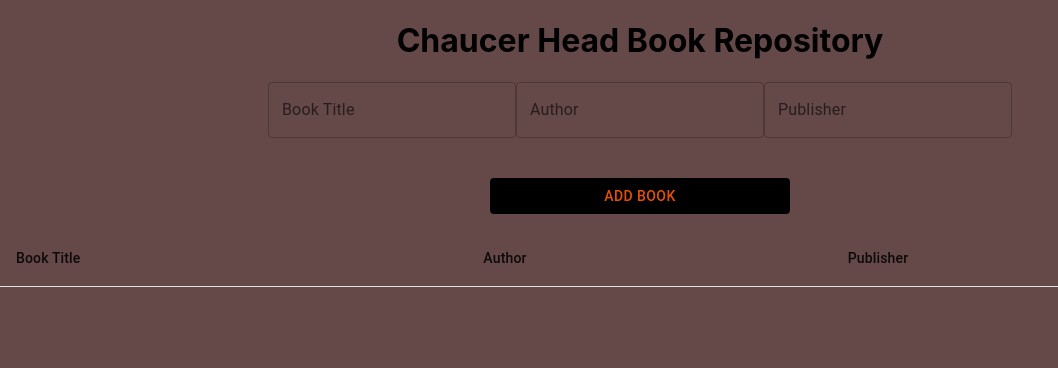
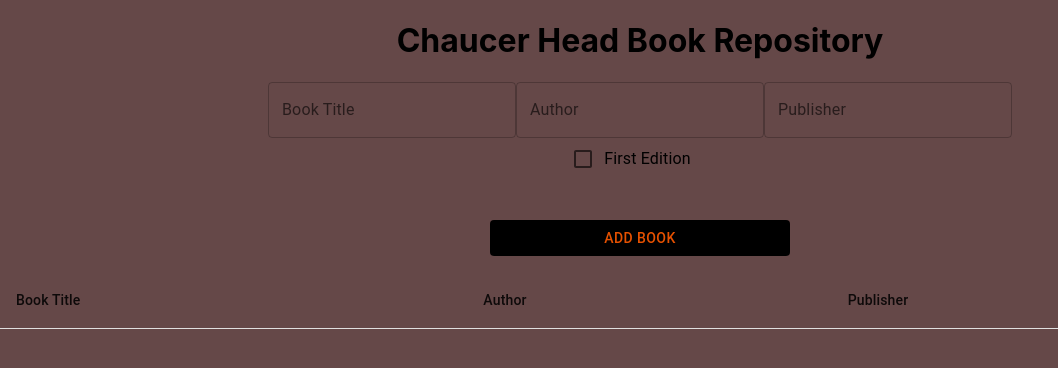
Before and after one commit to Majestom/chaucer-head, a React (Create React App) app: page / in a window 1280 px wide. Shown: the top 368 px of the page, without its empty margins (0-1058 px from the left). Built offline with nearby package versions, Linux system fonts and the light colour scheme.

Commit message:
Add first edition checkbox.

```diff
--- a/src/App.js
+++ b/src/App.js
@@ -8,6 +8,8 @@ import {
   TableRow,
   TableCell,
   TableHead,
+  FormControlLabel,
+  Checkbox,
 } from "@mui/material"
 
 const BookRepo = () => {
@@ -61,6 +63,9 @@ function App() {
             autoComplete="off"
           />
         ))}
+        <Box>
+          <FormControlLabel control={<Checkbox />} label="First Edition" />
+        </Box>
       </Box>
       <Box m={2} pt={3}>
         <Button
```
